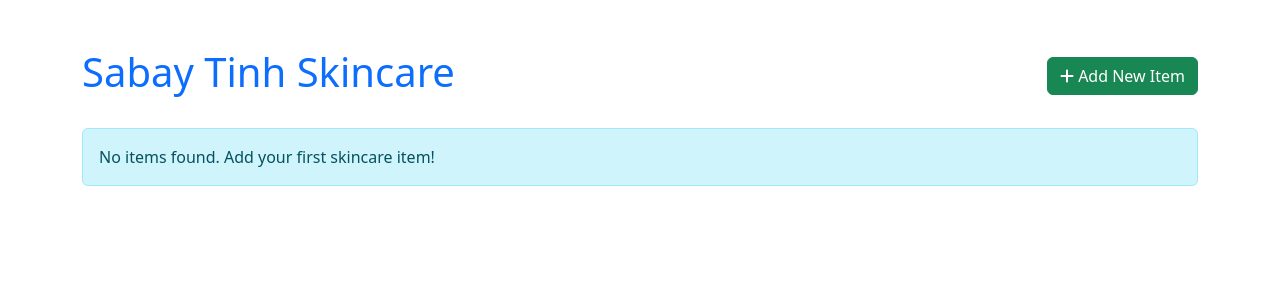
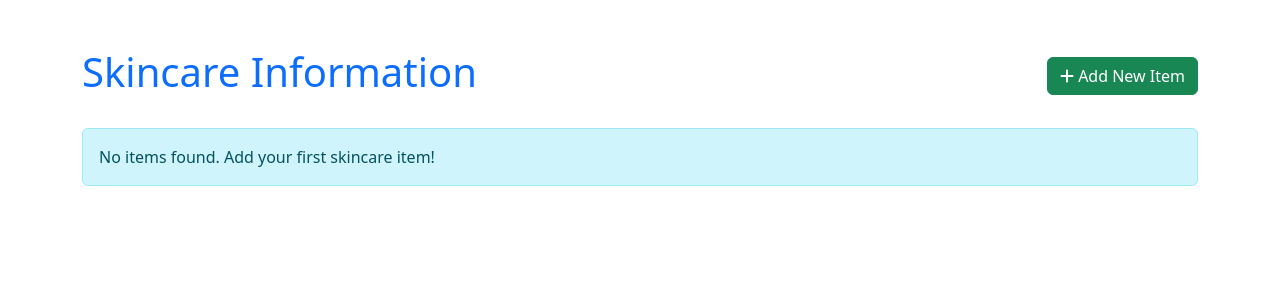
Before and after one commit to VuthSophea/project-, a PHP site: page / in a window 1280 px wide. Shown: the top 300 px of the page. Run offline with PHP 8.4, Linux system fonts and the light colour scheme; data that the repository does not hold is empty.

Commit message:
Update index.php

```diff
--- a/CRUD/index.php
+++ b/CRUD/index.php
@@ -14,14 +14,14 @@ try {
 <head>
     <meta charset="UTF-8">
     <meta name="viewport" content="width=device-width, initial-scale=1.0">
-    <title>Sabay Tinh Skincare</title>
+    <title>Skincare Information</title>
     <link href="https://cdn.jsdelivr.net/npm/bootstrap@5.3.0/dist/css/bootstrap.min.css" rel="stylesheet">
     <link rel="stylesheet" href="https://cdnjs.cloudflare.com/ajax/libs/font-awesome/6.4.0/css/all.min.css">
 </head>
 <body>
     <div class="container mt-5">
         <div class="d-flex justify-content-between align-items-center mb-4">
-            <h1 class="text-primary">Sabay Tinh Skincare</h1>
+            <h1 class="text-primary">Skincare Information</h1>
             <a href="create.php" class="btn btn-success">
                 <i class="fas fa-plus"></i> Add New Item
             </a>
```
